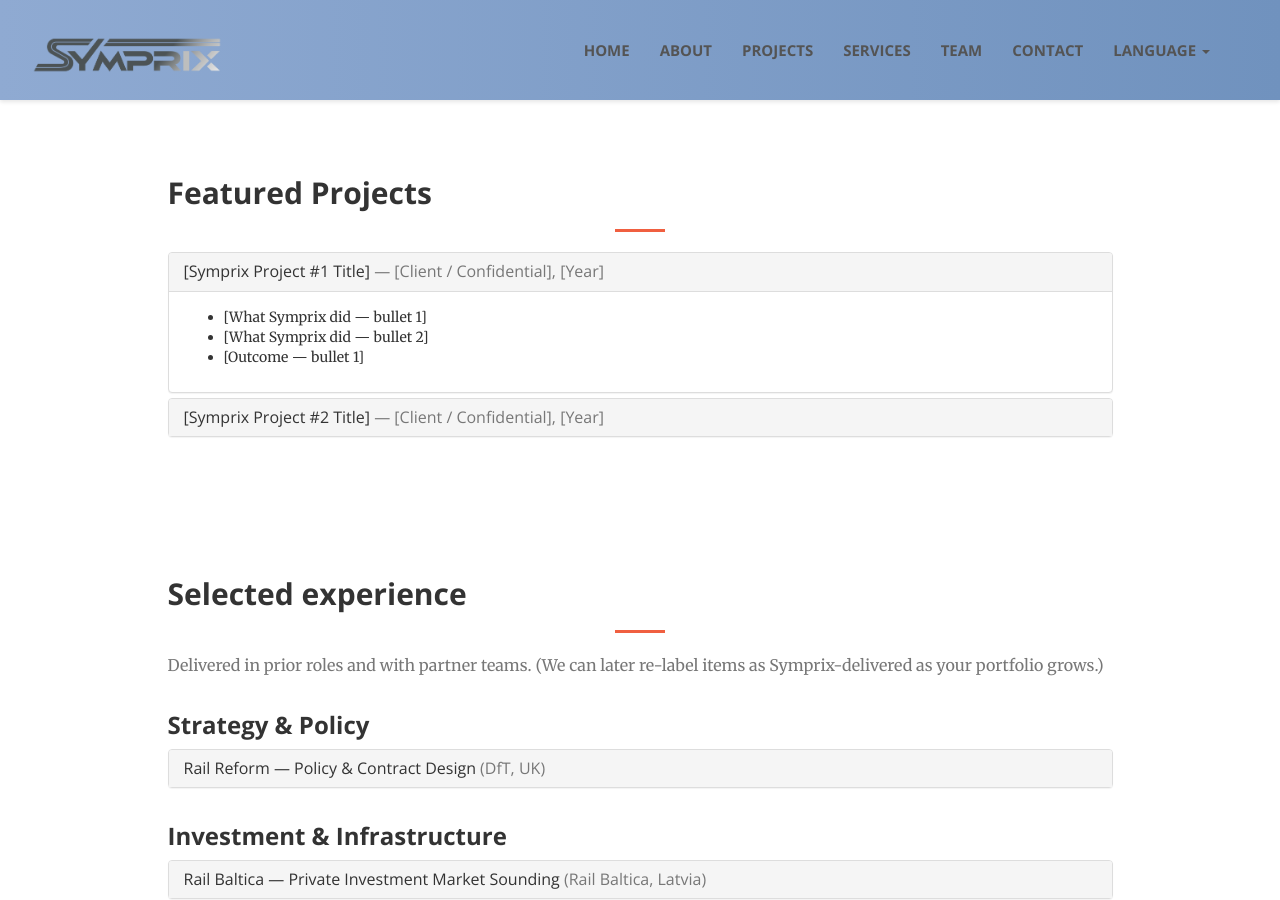
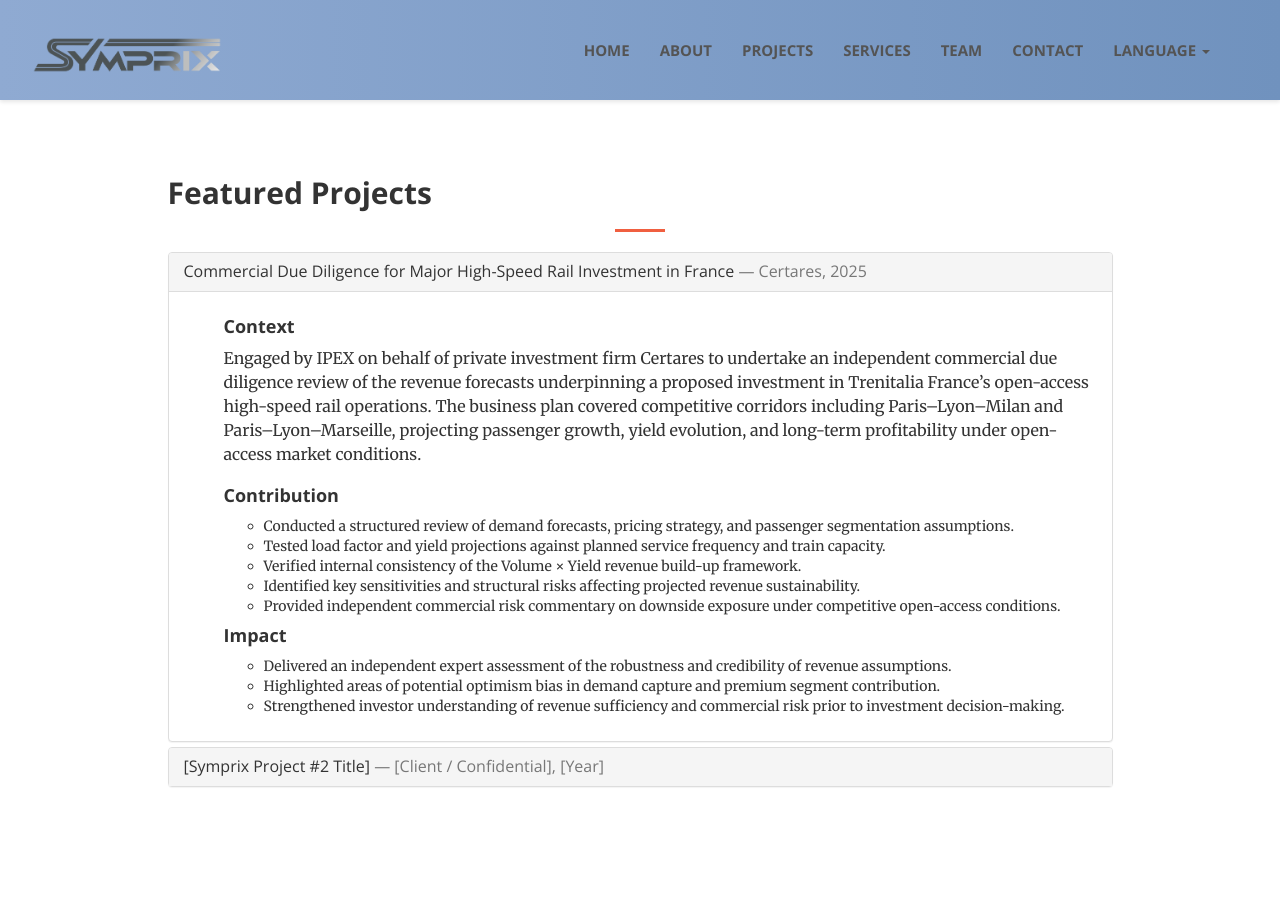
Before and after one commit to CD-Symprix/symprix, a Jekyll site: the page projects.html, which Jekyll copies as it is, in a window 1280 px wide and 900 px high, scrolled down 609 px. Built offline with Jekyll 4.4.1, drawn with Linux system fonts in a browser that asks for light colours.

Commit message:
Update projects.html

```diff
--- a/projects.html
+++ b/projects.html
@@ -279,16 +279,34 @@
               <div class="panel-heading" role="tab" id="feat1">
                 <h4 class="panel-title">
                   <a role="button" data-toggle="collapse" data-parent="#accordion-featured" href="#feat1body" aria-expanded="true">
-                    [Symprix Project #1 Title] <span class="text-muted">— [Client / Confidential], [Year]</span>
+                   Commercial Due Diligence for Major High-Speed Rail Investment in France <span class="text-muted">— Certares, 2025 </span>
                   </a>
                 </h4>
               </div>
               <div id="feat1body" class="panel-collapse collapse in" role="tabpanel" aria-labelledby="feat1">
                 <div class="panel-body">
                   <ul>
-                    <li>[What Symprix did — bullet 1]</li>
-                    <li>[What Symprix did — bullet 2]</li>
-                    <li>[Outcome — bullet 1]</li>
+
+                    <h4><b>Context</b></h4>
+                    <p>
+                    Engaged by IPEX on behalf of private investment firm Certares to undertake an independent commercial due diligence review of the revenue forecasts underpinning a proposed investment in Trenitalia France’s open-access high-speed rail operations. The business plan covered competitive corridors including Paris–Lyon–Milan and Paris–Lyon–Marseille, projecting passenger growth, yield evolution, and long-term profitability under open-access market conditions.
+                    </p>
+
+                    <h4><b>Contribution</b></h4>
+                    <ul>
+                      <li>Conducted a structured review of demand forecasts, pricing strategy, and passenger segmentation assumptions.</li>
+                      <li>Tested load factor and yield projections against planned service frequency and train capacity.</li>
+                      <li>Verified internal consistency of the Volume × Yield revenue build-up framework.</li>
+                      <li>Identified key sensitivities and structural risks affecting projected revenue sustainability.</li>
+                      <li>Provided independent commercial risk commentary on downside exposure under competitive open-access conditions.</li>
+                    </ul>
+
+                    <h4><b>Impact</b></h4>
+                    <ul>
+                      <li>Delivered an independent expert assessment of the robustness and credibility of revenue assumptions.</li>
+                      <li>Highlighted areas of potential optimism bias in demand capture and premium segment contribution.</li>
+                      <li>Strengthened investor understanding of revenue sufficiency and commercial risk prior to investment decision-making.</li>
+                    </ul>
                   </ul>
                 </div>
               </div>
```
